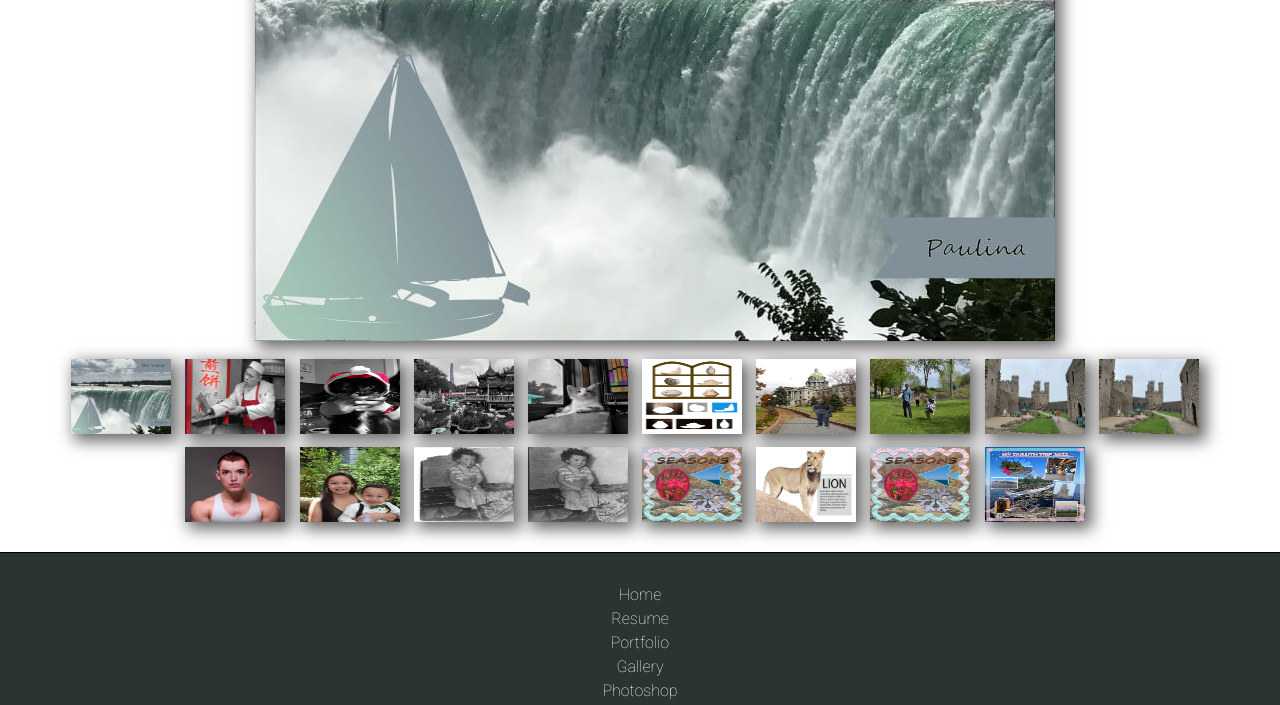
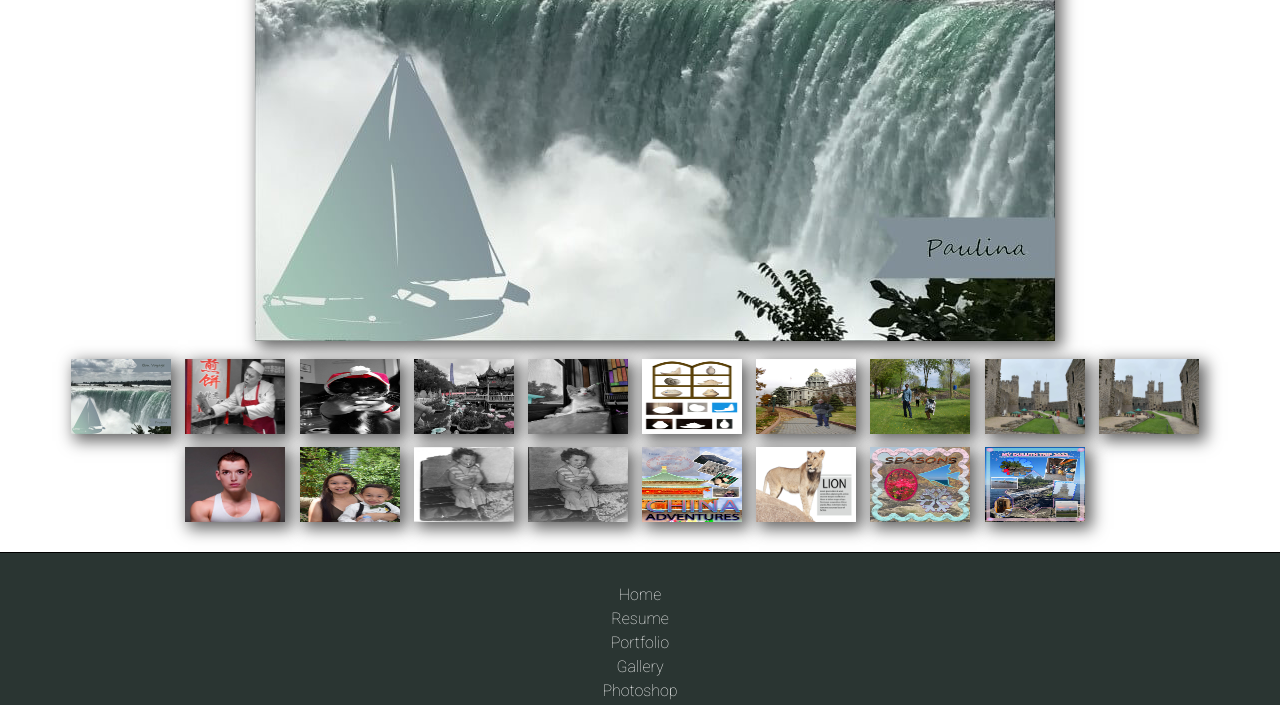
Before and after one commit to paulinaheng/Portfolio, a plain HTML site: page photoshop.html in a window 1280 px wide. Shown: the part 628-1333 px from the top of the page. Drawn offline with nearby package versions, Linux system fonts and the light colour scheme.

Commit message:
Update photoshop.html

```diff
--- a/photoshop.html
+++ b/photoshop.html
@@ -71,7 +71,7 @@
 							        <img onclick="document.getElementById('preview').src = document.getElementById('img12').src;" id="img12" src="images/personalFace.jpg" alt="lesson4-4"  />
 								<img onclick="document.getElementById('preview').src = document.getElementById('img13').src;" id="img13" src="images/dadbefore.jpg" alt="lesson6"  />
 							        <img onclick="document.getElementById('preview').src = document.getElementById('img14').src;" id="img14" src="images/dadafter.jpg" alt="lesson6"  />
-								<img onclick="document.getElementById('preview').src = document.getElementById('img15').src;" id="img15" src="images/maskingLesson6.jpg" alt="lesson6"  />
+								<img onclick="document.getElementById('preview').src = document.getElementById('img15').src;" id="img15" src="images/lesson5.jpg" alt="lesson6"  />
 								<img onclick="document.getElementById('preview').src = document.getElementById('img16').src;" id="img16" src="images/lion.jpg" alt="lesson7"  />
 							        <img onclick="document.getElementById('preview').src = document.getElementById('img17').src;" id="img17" src="images/maskingLesson6.jpg" alt="lesson7"  />
 								<img onclick="document.getElementById('preview').src = document.getElementById('img18').src;" id="img18" src="images/collage.jpg" alt="lesson7"  />
```
